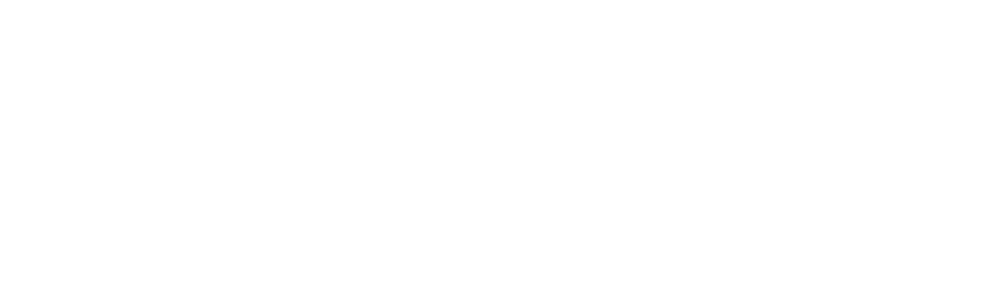
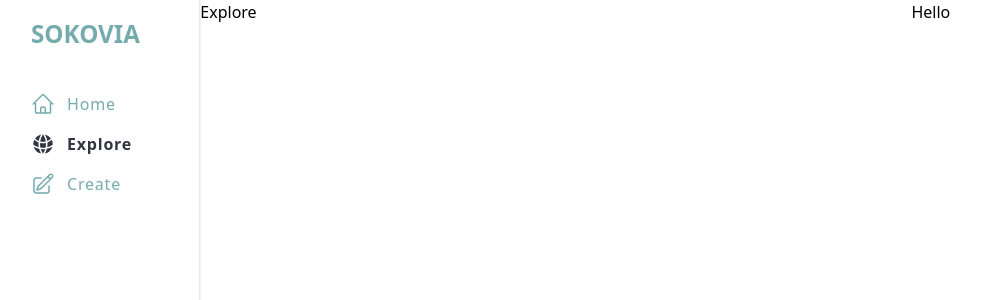
Before and after one commit to SOKOVIA-PICS/SOKOVIA, a React (Vite) app: page /explore in a window 1280 px wide. Before the commit this address had no page. Shown: the top 300 px of the page, without its empty margins (13-994 px from the left). Built offline with nearby package versions, Linux system fonts and the light colour scheme.

Commit message:
layout and nav menu created

```diff
--- /dev/null
+++ b/src/components/Layout/Layout.jsx
@@ -0,0 +1,20 @@
+import React from "react";
+import { Sidebar } from "..";
+import { Outlet, Route } from "react-router-dom";
+
+const Layout = () => {
+  return (
+    <div className="flex ">
+      <div className="w-6/12 md:w-4/12 lg:w-3/12 xl:w-2/12"></div>
+      <Sidebar />
+      <div className="flex  w-8/12">
+        <div className="flex columns-2 w-full md:w-10/12">
+          <Outlet />
+        </div>
+        <div className="flex columns-3 w-full md:w-2/12">Hello</div>
+      </div>
+    </div>
+  );
+};
+
+export default Layout;
--- /dev/null
+++ b/src/components/NavMenu/Nav.component.jsx
@@ -0,0 +1,39 @@
+import React, { useEffect, useRef, useState } from "react";
+import { NavLink } from "react-router-dom";
+
+const NavComponent = ({ name, to, svg, activeSvg }) => {
+  //using ref hook to check active class
+  const ref = useRef(null);
+
+  const [isActive, setIsActive] = useState(false);
+
+  useEffect(() => {
+    //check if the "active" class is present
+    const checkActive = ref.current.classList.contains("active");
+    setIsActive(checkActive);
+
+    // Create a MutationObserver to observe changes to the className attribute
+    const observer = new MutationObserver(() => {
+      setIsActive(ref.current.classList.contains("active"));
+    });
+    observer.observe(ref.current, { attributes: true });
+
+    // Cleanup function to disconnect the observer when component unmounts
+    return () => {
+      observer.disconnect();
+    };
+  }, []);
+
+  return (
+    <NavLink
+      to={to}
+      ref={ref}
+      className=" text-teal flex items-center gap-3 group px-8 py-2 rounded-lg hover:bg-dark-500/5"
+    >
+      {isActive ? activeSvg : svg}
+      <p className=" tracking-wider">{name} </p>
+    </NavLink>
+  );
+};
+
+export default NavComponent;
--- /dev/null
+++ b/src/components/NavMenu/Sidebar.component.jsx
@@ -0,0 +1,119 @@
+import React, { useState } from "react";
+import NavComponent from "./Nav.component";
+
+const SidebarComponent = () => {
+  const [nav, setNav] = useState([
+    {
+      name: "Home",
+      to: "/",
+      svg: (
+        <svg
+          xmlns="http://www.w3.org/2000/svg"
+          fill="none"
+          viewBox="0 0 24 24"
+          strokeWidth="1.5"
+          stroke="currentColor"
+          className="w-6 h-6 stroke-current group-hover:scale-110 duration-75"
+        >
+          <path
+            strokeLinecap="round"
+            strokeLinejoin="round"
+            d="m2.25 12 8.954-8.955c.44-.439 1.152-.439 1.591 0L21.75 12M4.5 9.75v10.125c0 .621.504 1.125 1.125 1.125H9.75v-4.875c0-.621.504-1.125 1.125-1.125h2.25c.621 0 1.125.504 1.125 1.125V21h4.125c.621 0 1.125-.504 1.125-1.125V9.75M8.25 21h8.25"
+          />
+        </svg>
+      ),
+      activeSvg: (
+        <svg
+          xmlns="http://www.w3.org/2000/svg"
+          viewBox="0 0 24 24"
+          fill="currentColor"
+          className="w-6 h-6 fill-current group-hover:scale-110 duration-75"
+        >
+          <path d="M11.47 3.841a.75.75 0 0 1 1.06 0l8.69 8.69a.75.75 0 1 0 1.06-1.061l-8.689-8.69a2.25 2.25 0 0 0-3.182 0l-8.69 8.69a.75.75 0 1 0 1.061 1.06l8.69-8.689Z" />
+          <path d="m12 5.432 8.159 8.159c.03.03.06.058.091.086v6.198c0 1.035-.84 1.875-1.875 1.875H15a.75.75 0 0 1-.75-.75v-4.5a.75.75 0 0 0-.75-.75h-3a.75.75 0 0 0-.75.75V21a.75.75 0 0 1-.75.75H5.625a1.875 1.875 0 0 1-1.875-1.875v-6.198a2.29 2.29 0 0 0 .091-.086L12 5.432Z" />
+        </svg>
+      ),
+    },
+    {
+      name: "Explore",
+      to: "/explore",
+      svg: (
+        <svg
+          xmlns="http://www.w3.org/2000/svg"
+          fill="none"
+          viewBox="0 0 24 24"
+          strokeWidth="1.5"
+          stroke="currentColor"
+          className="w-6 h-6 stroke-curent group-hover:scale-110 duration-75"
+        >
+          <path
+            strokeLinecap="round"
+            strokeLinejoin="round"
+            d="M12 21a9.004 9.004 0 0 0 8.716-6.747M12 21a9.004 9.004 0 0 1-8.716-6.747M12 21c2.485 0 4.5-4.03 4.5-9S14.485 3 12 3m0 18c-2.485 0-4.5-4.03-4.5-9S9.515 3 12 3m0 0a8.997 8.997 0 0 1 7.843 4.582M12 3a8.997 8.997 0 0 0-7.843 4.582m15.686 0A11.953 11.953 0 0 1 12 10.5c-2.998 0-5.74-1.1-7.843-2.918m15.686 0A8.959 8.959 0 0 1 21 12c0 .778-.099 1.533-.284 2.253m0 0A17.919 17.919 0 0 1 12 16.5c-3.162 0-6.133-.815-8.716-2.247m0 0A9.015 9.015 0 0 1 3 12c0-1.605.42-3.113 1.157-4.418"
+          />
+        </svg>
+      ),
+
+      activeSvg: (
+        <svg
+          xmlns="http://www.w3.org/2000/svg"
+          viewBox="0 0 24 24"
+          fill="currentColor"
+          className="w-6 h-6 fill-current group-hover:scale-110 duration-75"
+        >
+          <path d="M21.721 12.752a9.711 9.711 0 0 0-.945-5.003 12.754 12.754 0 0 1-4.339 2.708 18.991 18.991 0 0 1-.214 4.772 17.165 17.165 0 0 0 5.498-2.477ZM14.634 15.55a17.324 17.324 0 0 0 .332-4.647c-.952.227-1.945.347-2.966.347-1.021 0-2.014-.12-2.966-.347a17.515 17.515 0 0 0 .332 4.647 17.385 17.385 0 0 0 5.268 0ZM9.772 17.119a18.963 18.963 0 0 0 4.456 0A17.182 17.182 0 0 1 12 21.724a17.18 17.18 0 0 1-2.228-4.605ZM7.777 15.23a18.87 18.87 0 0 1-.214-4.774 12.753 12.753 0 0 1-4.34-2.708 9.711 9.711 0 0 0-.944 5.004 17.165 17.165 0 0 0 5.498 2.477ZM21.356 14.752a9.765 9.765 0 0 1-7.478 6.817 18.64 18.64 0 0 0 1.988-4.718 18.627 18.627 0 0 0 5.49-2.098ZM2.644 14.752c1.682.971 3.53 1.688 5.49 2.099a18.64 18.64 0 0 0 1.988 4.718 9.765 9.765 0 0 1-7.478-6.816ZM13.878 2.43a9.755 9.755 0 0 1 6.116 3.986 11.267 11.267 0 0 1-3.746 2.504 18.63 18.63 0 0 0-2.37-6.49ZM12 2.276a17.152 17.152 0 0 1 2.805 7.121c-.897.23-1.837.353-2.805.353-.968 0-1.908-.122-2.805-.353A17.151 17.151 0 0 1 12 2.276ZM10.122 2.43a18.629 18.629 0 0 0-2.37 6.49 11.266 11.266 0 0 1-3.746-2.504 9.754 9.754 0 0 1 6.116-3.985Z" />
+        </svg>
+      ),
+    },
+    {
+      name: "Create",
+      to: "/create",
+      svg: (
+        <svg
+          xmlns="http://www.w3.org/2000/svg"
+          fill="none"
+          viewBox="0 0 24 24"
+          strokeWidth="1.5"
+          stroke="currentColor"
+          className="w-6 h-6 stroke-current group-hover:scale-110 duration-75"
+        >
+          <path
+            strokeLinecap="round"
+            strokeLinejoin="round"
+            d="m16.862 4.487 1.687-1.688a1.875 1.875 0 1 1 2.652 2.652L10.582 16.07a4.5 4.5 0 0 1-1.897 1.13L6 18l.8-2.685a4.5 4.5 0 0 1 1.13-1.897l8.932-8.931Zm0 0L19.5 7.125M18 14v4.75A2.25 2.25 0 0 1 15.75 21H5.25A2.25 2.25 0 0 1 3 18.75V8.25A2.25 2.25 0 0 1 5.25 6H10"
+          />
+        </svg>
+      ),
+      activeSvg: (
+        <svg
+          xmlns="http://www.w3.org/2000/svg"
+          viewBox="0 0 24 24"
+          fill="currentColor"
+          className="w-6 h-6 fill-current group-hover:scale-110 duration-75"
+        >
+          <path d="M21.731 2.269a2.625 2.625 0 0 0-3.712 0l-1.157 1.157 3.712 3.712 1.157-1.157a2.625 2.625 0 0 0 0-3.712ZM19.513 8.199l-3.712-3.712-8.4 8.4a5.25 5.25 0 0 0-1.32 2.214l-.8 2.685a.75.75 0 0 0 .933.933l2.685-.8a5.25 5.25 0 0 0 2.214-1.32l8.4-8.4Z" />
+          <path d="M5.25 5.25a3 3 0 0 0-3 3v10.5a3 3 0 0 0 3 3h10.5a3 3 0 0 0 3-3V13.5a.75.75 0 0 0-1.5 0v5.25a1.5 1.5 0 0 1-1.5 1.5H5.25a1.5 1.5 0 0 1-1.5-1.5V8.25a1.5 1.5 0 0 1 1.5-1.5h5.25a.75.75 0 0 0 0-1.5H5.25Z" />
+        </svg>
+      ),
+    },
+  ]);
+
+  return (
+    <div className=" fixed min-h-screen columns-1 px-3 bg-white border-r shadow w-6/12 md:w-4/12 lg:w-3/12 xl:w-2/12">
+      <div className="flex flex-col py-4">
+        <h1 className=" text-lg text-teal font-bold px-8 mb-8">SOKOVIA</h1>
+        {nav.map(({ name, to, svg, activeSvg }, index) => (
+          <NavComponent
+            key={index}
+            name={name}
+            to={to}
+            svg={svg}
+            activeSvg={activeSvg}
+          />
+        ))}
+      </div>
+    </div>
+  );
+};
+
+export default SidebarComponent;
--- /dev/null
+++ b/src/components/index.js
@@ -0,0 +1,2 @@
+export { default as Sidebar } from "./NavMenu/Sidebar.component";
+export { default as Layout } from "./Layout/Layout";
--- a/src/index.css
+++ b/src/index.css
@@ -1,3 +1,9 @@
 @tailwind base;
 @tailwind components;
 @tailwind utilities;
+
+@layer components {
+    .active {
+        @apply !text-dark-500 font-bold
+    }
+}
--- a/src/main.jsx
+++ b/src/main.jsx
@@ -1,20 +1,25 @@
-import React from 'react';
-import ReactDOM from 'react-dom';
-import './index.css';
-import { BrowserRouter, Routes, Route } from 'react-router-dom';
-import Login from './pages/Login/Login';
-import Signup from './pages/SignUp/Signup';
-import Home from './pages/Home/Home';
+import React from "react";
+import ReactDOM from "react-dom/client";
+import "./index.css";
+import { BrowserRouter, Routes, Route } from "react-router-dom";
+import { Layout } from "./components";
+import { Explore, Home, Login, NotFound, Signup } from "./pages";
 
 const App = () => (
-  <Routes>
-    <Route path='/' element={<Home />} />
-    <Route path="/login" element={<Login />} />
-    <Route path="/signup" element={<Signup />} />
-  </Routes>
+  <>
+    <Routes>
+      <Route path="/" element={<Layout />}>
+        <Route index element={<Home />} />
+        <Route path="/explore" element={<Explore/>} />
+      </Route>
+      <Route path="/login" element={<Login />} />
+      <Route path="/signup" element={<Signup />} />
+      <Route path="*" element={<NotFound />} />
+    </Routes>
+  </>
 );
 
-ReactDOM.createRoot(document.getElementById('root')).render(
+ReactDOM.createRoot(document.getElementById("root")).render(
   <React.StrictMode>
     <BrowserRouter>
       <App />
--- /dev/null
+++ b/src/pages/Error/NotFound.jsx
@@ -0,0 +1,9 @@
+import React from 'react'
+
+const NotFound = () => {
+  return (
+    <div>Page Not Found</div>
+  )
+}
+
+export default NotFound
--- /dev/null
+++ b/src/pages/Explore/Explore.jsx
@@ -0,0 +1,9 @@
+import React from 'react'
+
+const Explore = () => {
+  return (
+    <div>Explore</div>
+  )
+}
+
+export default Explore
--- a/src/pages/Home/Home.jsx
+++ b/src/pages/Home/Home.jsx
@@ -2,7 +2,7 @@
 
 const Home = () => {
     return (
-        <h1 className='text-2xl'>You're part</h1>
+        <h1 className='text-2xl h-[300vh]'>You're part</h1>
     )
 }
 
--- /dev/null
+++ b/src/pages/index.js
@@ -0,0 +1,6 @@
+
+export { default as Home } from "./Home/Home";
+export { default as NotFound } from "./Error/NotFound";
+export { default as Login } from "./Login/Login";
+export { default as Signup } from "./SignUp/Signup";
+export { default as Explore } from "./Explore/Explore";
--- a/tailwind.config.js
+++ b/tailwind.config.js
@@ -5,7 +5,29 @@
       "./src/**/*.{js,ts,jsx,tsx}",
     ],
     theme: {
-      extend: {},
+      extend: {
+        colors: {
+          dark: {
+            900: '#222831',
+            500: '#31363F'
+          },
+          teal: '#76ABAE',
+          grey: '#EEEEEE'
+        },
+        fontSize: {
+          sm: "clamp(12.44px, -0.03vw + 12.53px, 12px)",
+          base: "clamp(14px, 0.12vw + 13.63px, 16px)",
+          md: " clamp(15.75px, 0.34vw + 14.72px, 21.33px)",
+          lg: "clamp(17.72px, 0.66vw + 15.74px, 28.43px)",
+          xl: "clamp(19.93px, 1.11vw + 16.61px, 37.9px)",
+          "2xl": "clamp(22.43px, 1.73vw + 17.22px, 50.52px)",
+          "3xl": "clamp(25.23px, 2.6vw + 17.43px, 67.34px)",
+          "4xl": "clamp(28.38px, 3.79vw + 17.02px, 89.76px)",
+          "5xl": "clamp(31.93px, 5.42vw + 15.68px, 119.66px)",
+          "6xl": "clamp(35.92px, 7.63vw + 13.04px, 159.5px)",
+          "7xl": "clamp(40.41px, 10.63vw + 8.52px, 212.61px)",
+        },
+      },
     },
     plugins: [],
   }
```
Also changed, not shown: src/assets/svgs/home.svg (added).
